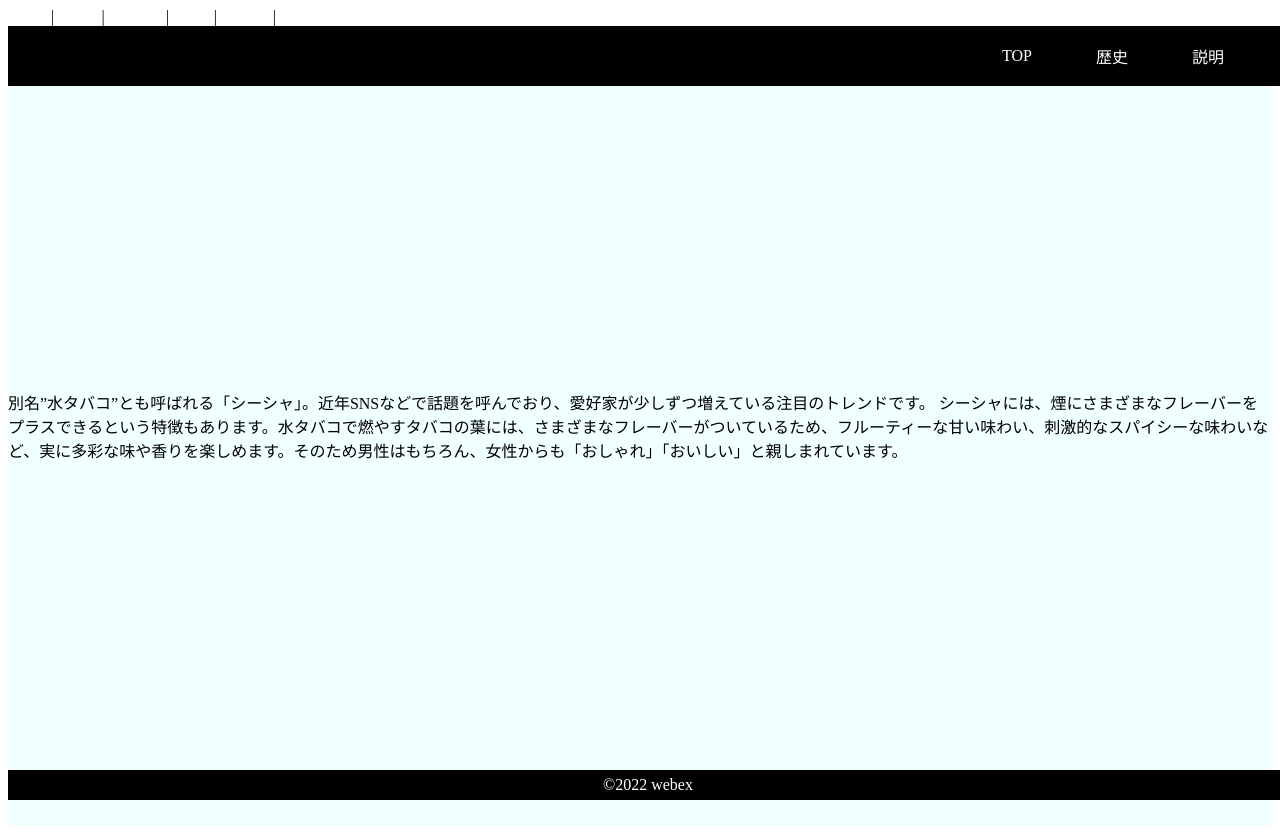
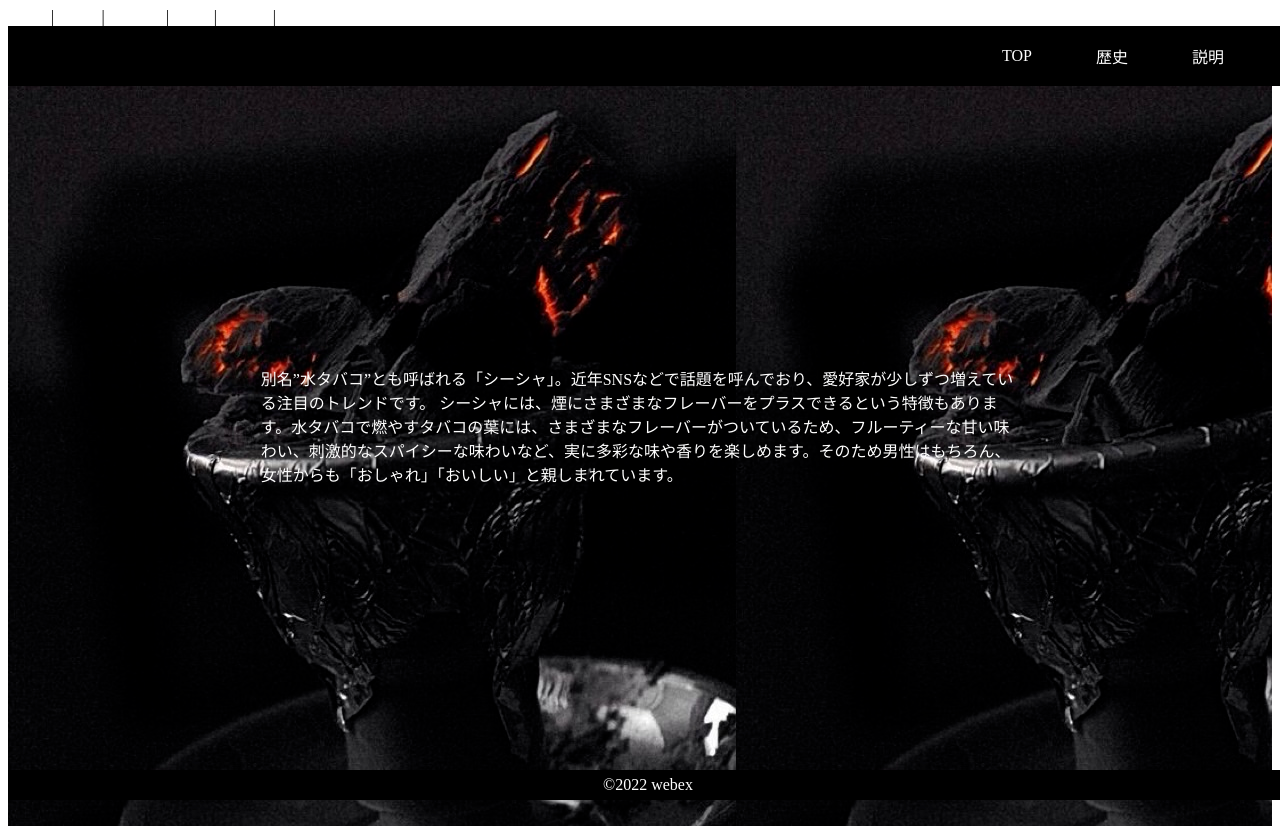
Before and after one commit to webex16-team-1/team-original-app, a Vue app: page /explain in a window 1280 px wide. Built offline with nearby package versions, Linux system fonts and the light colour scheme.

Commit message:
説明のとこいじりました

```diff
--- a/src/views/ExplainView.vue
+++ b/src/views/ExplainView.vue
@@ -5,7 +5,7 @@
     <nav><a href="./explain">説明</a></nav>
   </header>
 
-  <div id="block">
+  <div id="block-explain">
     <div id="explain-box">
       <p>
         別名”水タバコ”とも呼ばれる「シーシャ」。近年SNSなどで話題を呼んでおり、愛好家が少しずつ増えている注目のトレンドです。
@@ -48,8 +48,20 @@ a {
   display: flex;
   justify-content: center;
 }
+#block-explain {
+  height: 800px;
+  width: 100%;
+  /* background-color: azure; */
+  background-image: url("../static/images/background.png");
+  display: flex;
+  justify-content: center;
+}
+#block-explain p {
+  color: #fff;
+}
 #explain-box {
   display: flex;
+  padding: 20%;
   align-items: center;
   justify-content: center;
   flex-direction: column;
--- a/src/views/ShowView.vue
+++ b/src/views/ShowView.vue
@@ -79,7 +79,6 @@ export default {
   position: fixed;
   height: 60px;
   width: 100%;
-
   display: flex;
   flex-direction: row;
   justify-content: flex-end;
@@ -109,12 +108,6 @@ img {
   justify-content: center;
   flex-direction: column;
 }
-#random {
-  padding: 40%;
-}
-#random_result {
-  padding: 40%;
-}
 #title {
   font-size: 80px;
 }
```
Also changed, not shown: src/static/images/background.png (added).
